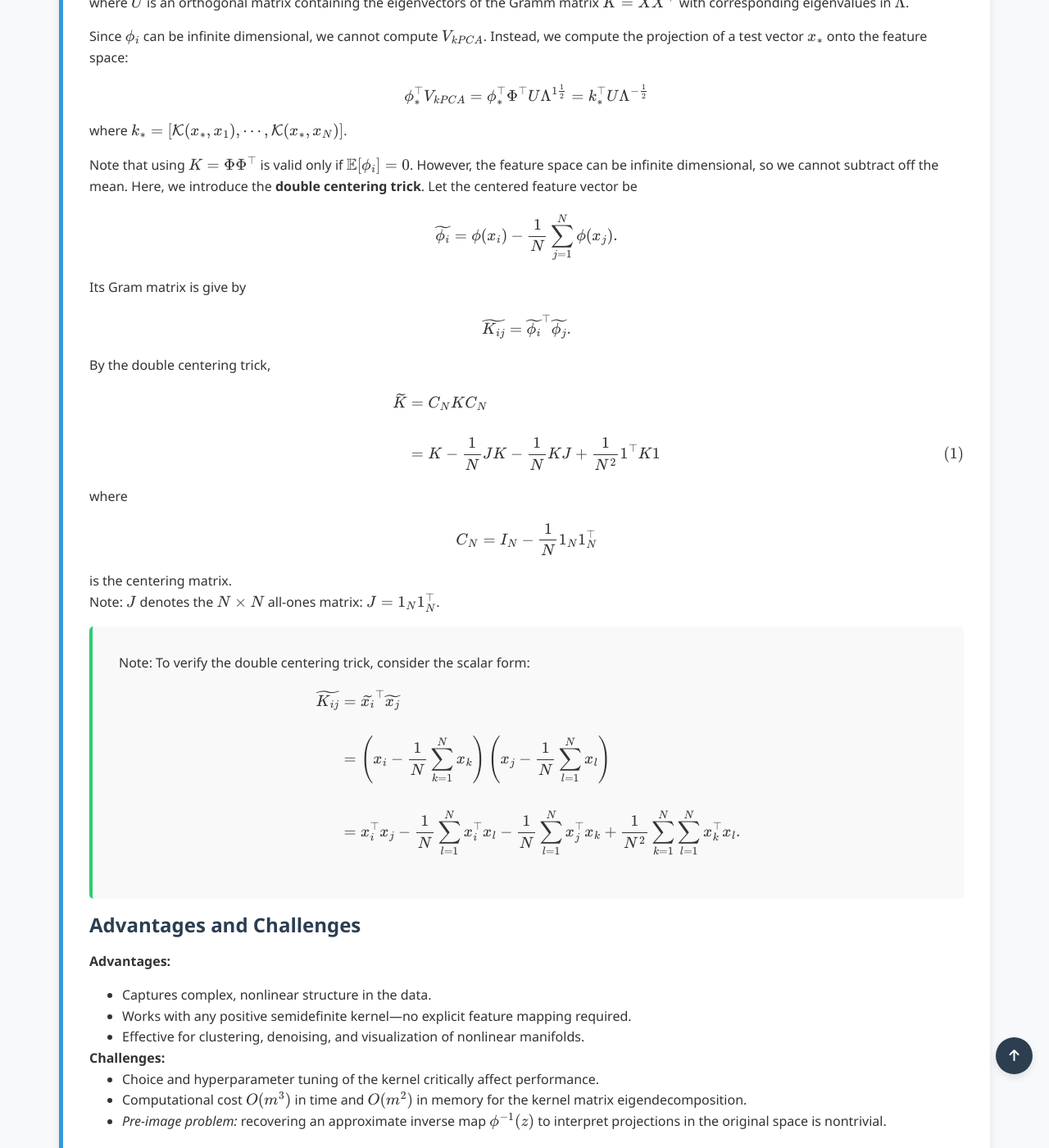
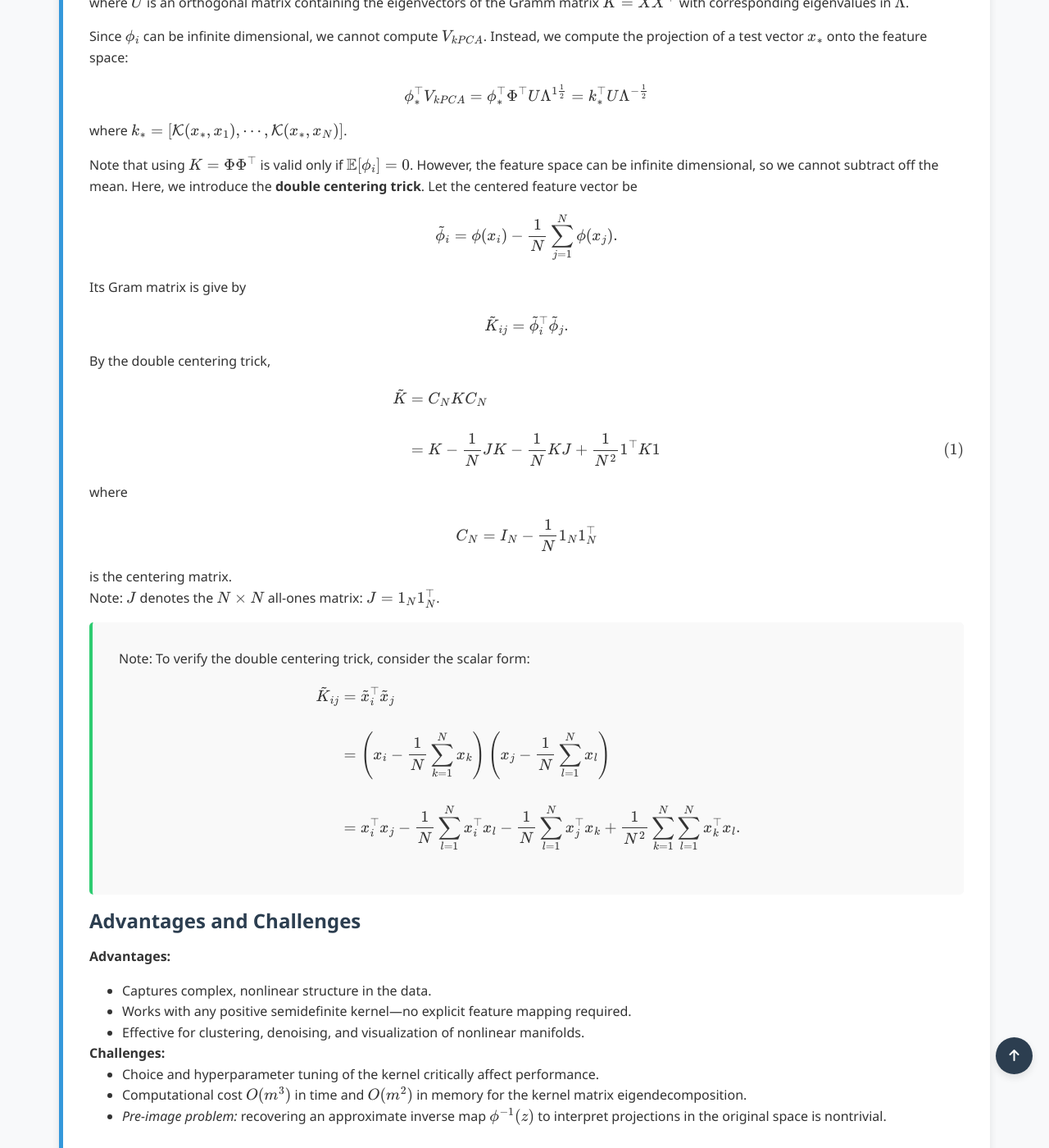
Before and after one commit to Yusukey01/yusukey01.github.io, a Jekyll site: the page built from Mathematics/Machine_learning/pca.html, in a window 1280 px wide and 1400 px high, scrolled down 1755 px. Shown: the whole window at 82% size. Built offline with Jekyll 4.4.1, drawn with Linux system fonts in a browser that asks for light colours.

```diff
--- a/Mathematics/Machine_learning/pca.html
+++ b/Mathematics/Machine_learning/pca.html
@@ -97,16 +97,16 @@ uses_python: false
                     infinite dimensional, so we cannot subtract off the mean. Here, we introduce the <strong>double centering trick</strong>.
                     Let the centered feature vector be
                     \[
-                    \widetilde{\phi_i} = \phi(x_i) - \frac{1}{N} \sum_{j =1}^N \phi(x_j).
+                    \tilde{\phi}_i = \phi(x_i) - \frac{1}{N} \sum_{j =1}^N \phi(x_j).
                     \]
                     Its Gram matrix is give by
                     \[
-                    \widetilde{K_{ij}} =  \widetilde{\phi_i}^\top \widetilde{\phi_j}.
+                    \tilde{K}_{ij} =  \tilde{\phi}_i^\top \tilde{\phi}_j.
                     \]
                     By the double centering trick,
                     \[
                     \begin{align*}
-                    \widetilde{K} &= C_N K C_N  \\\\
+                    \tilde{K} &= C_N K C_N  \\\\
                               &= K - \frac{1}{N}JK - \frac{1}{N}KJ + \frac{1}{N^2}1^\top K 1 \tag{1}
                      \end{align*}
                     \]
@@ -122,7 +122,7 @@ uses_python: false
                 Note: To verify the double centering trick, consider the scalar form:
                 \[
                 \begin{align*}
-                \widetilde{K_{ij}} &= \widetilde{x_i}^\top \widetilde{x_j} \\\\
+                \tilde{K}_{ij} &= \tilde{x}_i^\top \tilde{x}_j \\\\
                                 &= \left(x_i - \frac{1}{N} \sum_{k=1}^N x_k \right)\left(x_j - \frac{1}{N} \sum_{l=1}^N x_l \right) \\\\
                                 &= x_i^\top x_j - \frac{1}{N} \sum_{l=1}^N x_i^\top x_l - \frac{1}{N} \sum_{l=1}^N x_j^\top x_k
                                     + \frac{1}{N^2} \sum_{k=1}^N \sum_{l =1}^N x_k^\top x_l.
```
